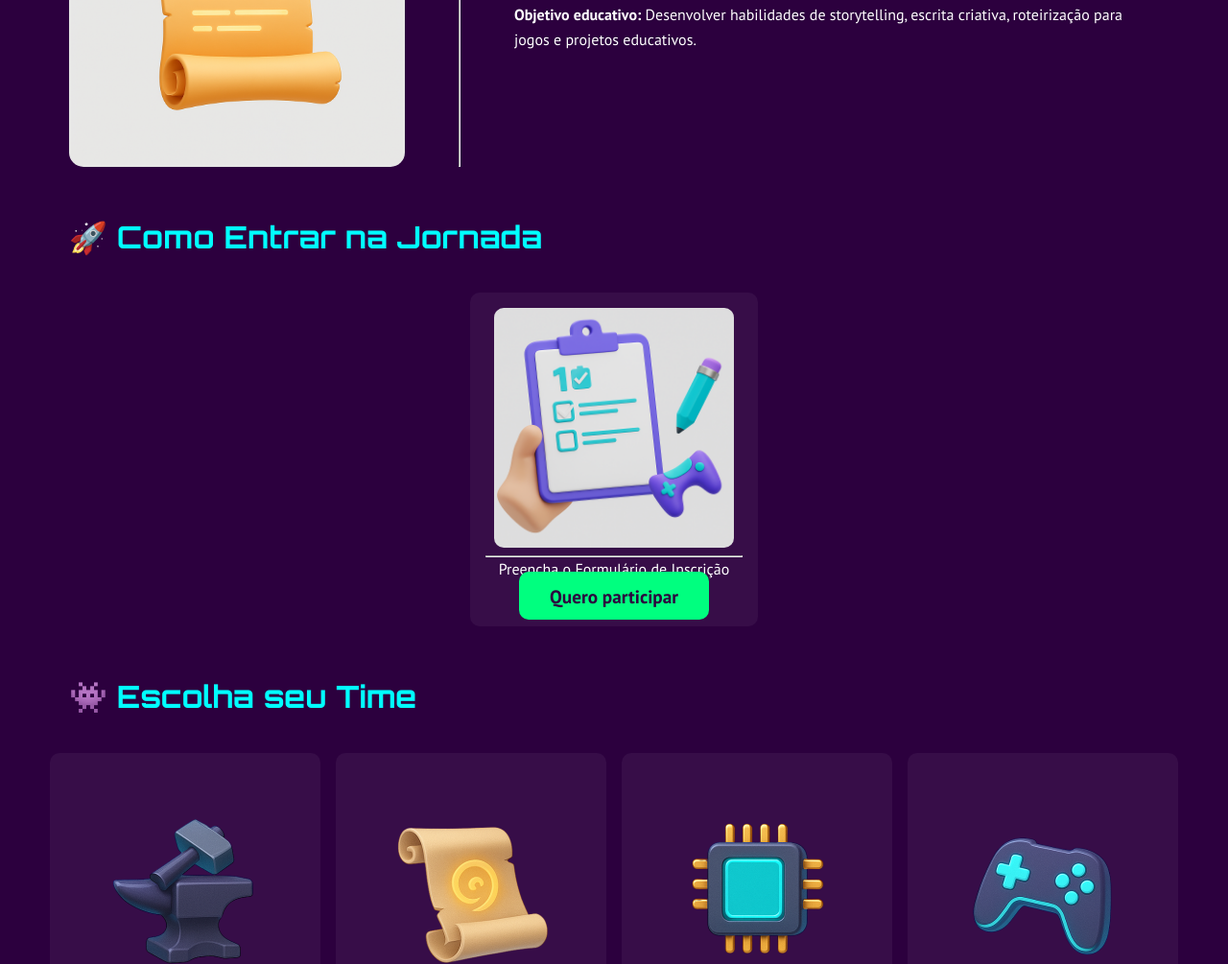
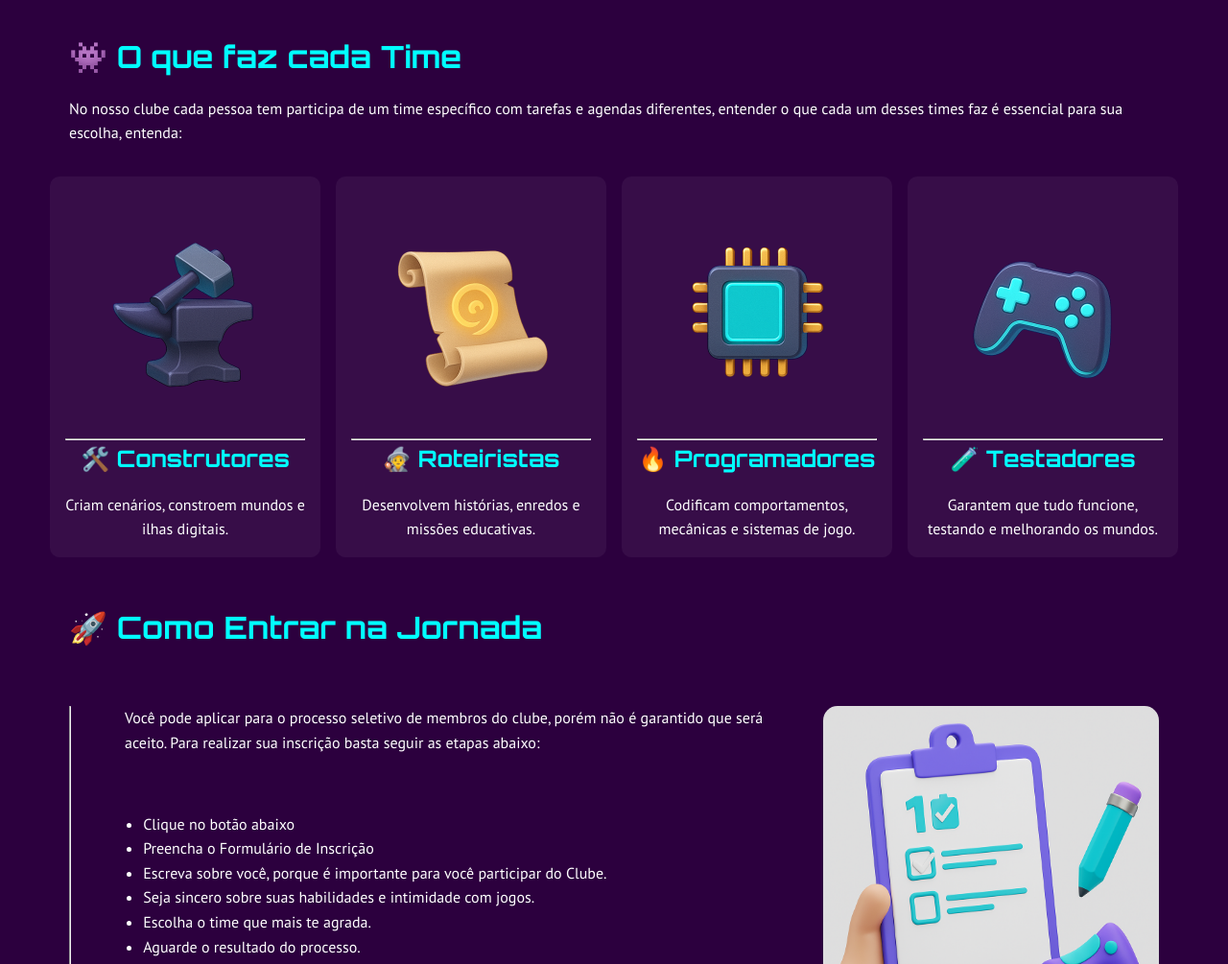
Before and after one commit to lucaoverso/exabyte, a plain HTML site: page index.html in a window 1280 px wide. Shown: the part 2469-3474 px from the top of the page at 96% size. Drawn offline with Linux system fonts and the light colour scheme; a web font is replaced by a local one.

Commit message:
ajustes finais

```diff
--- a/index.html
+++ b/index.html
@@ -23,12 +23,12 @@
         <h1>Somos um clube de protagonismo <span class="spanHero" id="spanHero">Exabyte</span></h1>
         <div class="slider-container">
             <div class="slider" id="frase-slider">
-              <div class="slide">Construa mundos que ensinam 🛠️</div>
-              <div class="slide">Crie jogos que fazem aprender 🎮</div>
-              <div class="slide">Programe aventuras épicas 🔥</div>
-              <div class="slide">Conte histórias que iluminam 📜</div>
+                <div class="slide">Construa mundos que ensinam 🛠️</div>
+                <div class="slide">Crie jogos que fazem aprender 🎮</div>
+                <div class="slide">Programe aventuras épicas 🔥</div>
+                <div class="slide">Conte histórias que iluminam 📜</div>
             </div>
-          </div>
+        </div>
         <a href="" class="form-btn">Quero participar</a> <br>
         <img class="hero-banner" src="img/banner.png" alt="">
     </section>
@@ -42,7 +42,7 @@
         <div class="missoes">
             <div class="missao">
                 <img src="img/acao1.png" alt="" class="missao-img">
-                <hr>
+                <hr class="hr-desktop">
                 <div>
                     <h3>1. Constroem Ilhas Educativas 🛠️</h3>
                     <ul>
@@ -55,12 +55,11 @@
                     <p><strong>Objetivo educativo:</strong> Estimular a criatividade espacial, o design de ambientes de
                         aprendizagem, o raciocínio de organização de espaços virtuais.</p>
                 </div>
-
             </div>
             <div class="missao">
+                <img src="img/acao2.png" alt="" class="missao-img">
+                <hr class="hr-desktop">
                 <div>
-                    <img src="img/acao2.png" alt="" class="missao-img">
-                    <hr>
                     <h3>2. Desenvolvem Jogos Didáticos 🎮</h3>
                     <ul>
                         <li>Criam jogos e minigames interativos dentro do mundo virtual.</li>
@@ -76,7 +75,7 @@
             </div>
             <div class="missao">
                 <img src="img/acao3.png" alt="" class="missao-img">
-                <hr>
+                <hr class="hr-desktop">
                 <div>
                     <h3>3. Programam Aventuras Interativas 🔥</h3>
                     <ul>
@@ -93,7 +92,7 @@
             </div>
             <div class="missao">
                 <img src="img/acao4.png" alt="" class="missao-img">
-                <hr>
+                <hr class="hr-desktop">
                 <div>
                     <h3>4. Contam Histórias que Ensinam 📜 </h3>
                     <ul>
@@ -110,19 +109,8 @@
     </section>
 
     <section class="content">
-        <h2>🚀 Como Entrar na Jornada</h2>
-        <div class="cards-participar">
-            <div class="card">
-                <img src="img/etapa1.png" alt="" class="card-img">
-                <hr>
-                <p>Preencha o Formulário de Inscrição</p>
-                <a href="" class="form-btn">Quero participar</a>
-            </div>
-        </div>
-    </section>
-
-    <section class="content">
-        <h2>👾 Escolha seu Time</h2>
+        <h2>👾 O que faz cada Time</h2>
+        <p>No nosso clube cada pessoa tem participa de um time específico com tarefas e agendas diferentes, entender o que cada um desses times faz é essencial para sua escolha, entenda:</p>
         <div class="cards-times">
             <div class="card">
                 <img src="img/time1.png" alt="" class="card-img">
@@ -151,6 +139,29 @@
         </div>
     </section>
 
+    <section class="content">
+        <h2>🚀 Como Entrar na Jornada</h2>
+        <div class="missao">
+            <img src="img/etapa1.png" alt="" class="missao-img">
+            <hr>
+            <div class="section-info">
+                <p>Você pode aplicar para o processo seletivo de membros do clube, porém não é garantido que será
+                    aceito. Para realizar sua inscrição basta seguir as etapas abaixo:</p>
+                <ul>
+                    <li>Clique no botão abaixo</li>
+                    <li>Preencha o Formulário de Inscrição</li>
+                    <li>Escreva sobre você, porque é importante para você participar do Clube.</li>
+                    <li>Seja sincero sobre suas habilidades e intimidade com jogos.</li>
+                    <li>Escolha o time que mais te agrada.</li>
+                    <li>Aguarde o resultado do processo.</li>
+                </ul>
+                <a href="" class="form-btn">Quero participar</a>
+            </div>
+
+        </div>
+        </div>
+    </section>
+
     <section class="contato" id="contato">
         <h2>📬 Fale com a Gente</h2>
         <p>Tem uma dúvida ou ideia? Fale conosco!</p>
@@ -162,8 +173,6 @@
         <p>Desenvolvido por <strong>Lucas Sbaraini</strong></p>
         <p>2025 - Todos os direitos reservados.</p>
     </footer>
-
     <script src="script.js"></script>
 </body>
-
 </html>
--- a/styles.css
+++ b/styles.css
@@ -122,12 +122,14 @@ nav a:hover {
     color: #2C003E;
     padding: 0.8rem 2rem;
     border: none;
+    text-align: center;
     border-radius: 10px;
     text-decoration: none;
     font-weight: bold;
     font-size: 1.2rem;
     transition: background-color 0.3s, transform 0.3s;
     z-index: 1;
+    width: 250px;
 }
 
 .form-btn:hover {
@@ -181,6 +183,14 @@ h3 {
     border-radius: 15px;
 }
 
+.missao .missao-img {
+    order: 1;
+}
+
+.missao h3 {
+    order: 2;
+}
+
 .card {
     background-color: rgba(255, 255, 255, 0.05);
     padding: 1rem;
@@ -194,6 +204,13 @@ h3 {
     width: 250px;
     border-radius: 10px;
     border: none;
+}
+
+.section-info {
+    display: flex;
+    flex-direction: column;
+    gap: 2.5rem;
+
 }
 
 .card:hover {
@@ -244,13 +261,22 @@ footer {
         text-align: center;
     }
 
-    header>a,nav, hr{
+    header>a,nav, hr {
         display: none;
 
     }
 
     .hero h1 {
         font-size: 1.5rem;
+    }
+
+    .hero-banner {
+        width: 100vw;
+        margin-top: -80px;
+    }
+
+    .hero::before {
+        height: 60vh;
     }
 
     .slide {
```
